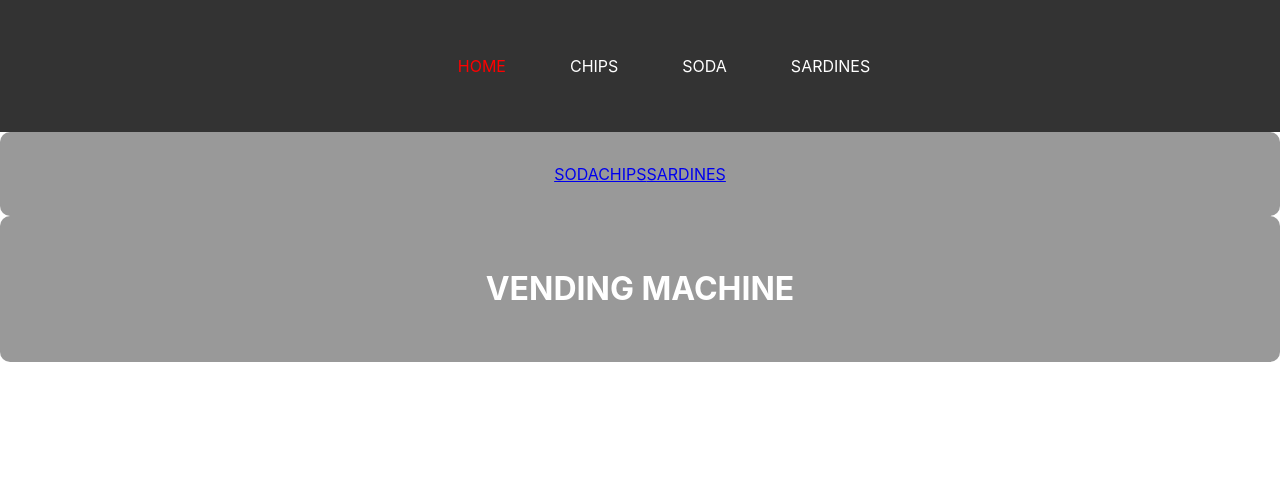
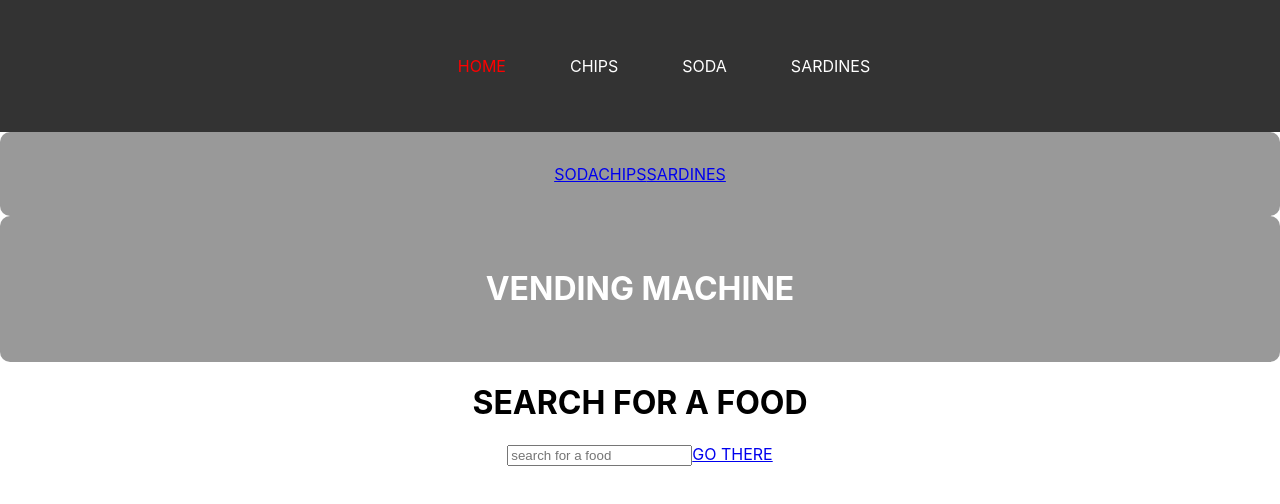
Before and after one commit to axelobscura/VENDING-MACHINE, a React (Create React App) app: page / in a window 1280 px wide. Shown: the top 504 px of the page. Built offline with nearby package versions, Linux system fonts and the light colour scheme; the HTML template or start-up script is replaced by a standard one.

Commit message:
Redirect
Redirect with router

```diff
--- a/src/App.js
+++ b/src/App.js
@@ -3,7 +3,7 @@ import VendingMachine from './VendingMachine';
 import Chips from './Chips';
 import Sardines from './Sardines';
 import Soda from './Soda';
-//import Food from './Food';
+import Food from './Food';
 //import Meal from './Meal';
 import { Route, Switch } from 'react-router-dom';
 import Navbar from './Navbar';
@@ -18,12 +18,15 @@ function App() {
         <Route exact path="/chips" render={() => <Chips />} />
         <Route exact path="/sardines" render={() => <Sardines />} />
         <Route exact path="/soda" render={() => <Soda />} />
-  {/*
-    //one way of doing it
         <Route
           exact
           path="/food/:name"
-          render={routeProps => <Food name={routeProps.match.params.name} />}
+          render={routeProps => <Food {...routeProps} />} />
+{/*
+        <Route
+          exact
+          path="/food/:name"
+          render={routeProps => <Food name={routeProps.match.params.name} />} />
 
         <Route
           exact
@@ -31,7 +34,7 @@ function App() {
           render={routeProps => <Food {...routeProps} />}
         />
         <Route exact path="/food/:foodName/drink/:drinkName" component={Meal} />
-  */}
+        */}
         <Route render={()=> <h1>ERROR NOT FOUND MY FRIEND</h1>}/>
       </Switch>
     </div>
--- a/src/Food.js
+++ b/src/Food.js
@@ -1,4 +1,5 @@
 import React, { Component } from 'react';
+import { Redirect } from 'react-router-dom';
 
 class Food extends Component {
   constructor(props) {
@@ -6,17 +7,21 @@ class Food extends Component {
     this.state = {  }
   }
   render() {
-    //const name = this.props.match.params.name;
+    const name = this.props.match.params.name;
     //const url = `https://source.unsplash.com/1600x900/?${this.props.name}`;
-    //const url = `https://source.unsplash.com/1600x900/?${name}`;
+    const url = `https://source.unsplash.com/1600x900/?${name}`;
     return (
       <div>
-        {/*
-        <h1>I Love to eat {name}</h1>
-        <div>
-          <img src={url} alt={name} width="600"/>
-        </div>
-        */}
+        {/\d/.test(name) ? (
+          <Redirect to='/' />
+        ) : (
+          <div>
+            <h1>I Love to eat {name}</h1>
+            <div>
+              <img src={url} alt={name} width="600"/>
+            </div>
+          </div>
+        )}
       </div>
     );
   }
--- /dev/null
+++ b/src/FoodSearch.js
@@ -0,0 +1,34 @@
+import React, { Component } from 'react';
+import {Link} from 'react-router-dom';
+
+
+class FoodSearch extends Component {
+  constructor(props) {
+    super(props);
+    this.state = {
+      query: ''
+    };
+    this.handleChange = this.handleChange.bind(this);
+  }
+  handleChange(evt){
+    this.setState({
+      query: evt.target.value
+    });
+  }
+  render() {
+    return (
+      <div>
+        <h1>SEARCH FOR A FOOD</h1>
+        <input
+          type="text"
+          placeholder="search for a food"
+          value={this.state.query}
+          onChange={this.handleChange}
+        />
+        <Link to={`/food/${this.state.query}`}>GO THERE</Link>
+      </div>
+    );
+  }
+}
+
+export default FoodSearch;
--- a/src/VendingMachine.js
+++ b/src/VendingMachine.js
@@ -1,7 +1,7 @@
 import React, { Component } from 'react';
 import {Link} from 'react-router-dom';
 import Message from './Message';
-import Food from './Food';
+import FoodSearch from "./FoodSearch";
 
 class VendingMachine extends Component {
   constructor(props) {
@@ -18,8 +18,9 @@ class VendingMachine extends Component {
         </Message>
         <Message>
           <h1>VENDING MACHINE</h1>
+
         </Message>
-        <Food name="burrito" />
+        <FoodSearch />
       </div>
     );
   }
```
